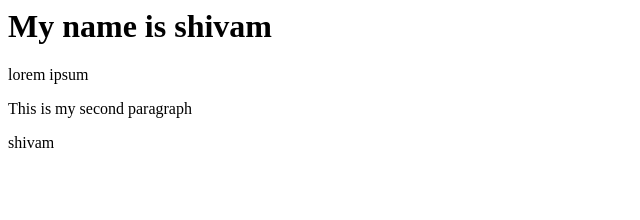
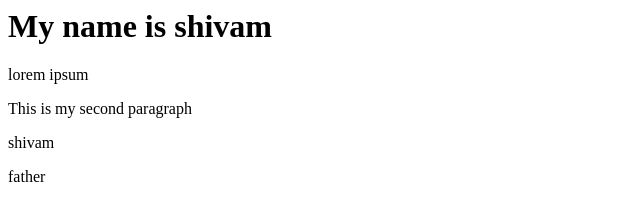
Before and after one commit to shivamsaraswat8/git-test, a website: page index.html in a window 1280 px wide. Shown: the full height of the page, 0-640 px from the left. Drawn offline with Linux system fonts and the light colour scheme.

Commit message:
Five commit

```diff
--- a/index.html
+++ b/index.html
@@ -7,5 +7,6 @@
     <p>lorem ipsum</p>
     <p>This is my second paragraph</p>
     <p>shivam</p>
+    <p>father</p>
 </body>
 </html>
```
Also changed, not shown: package.json (added, +24 -0 lines), 2 other files.
